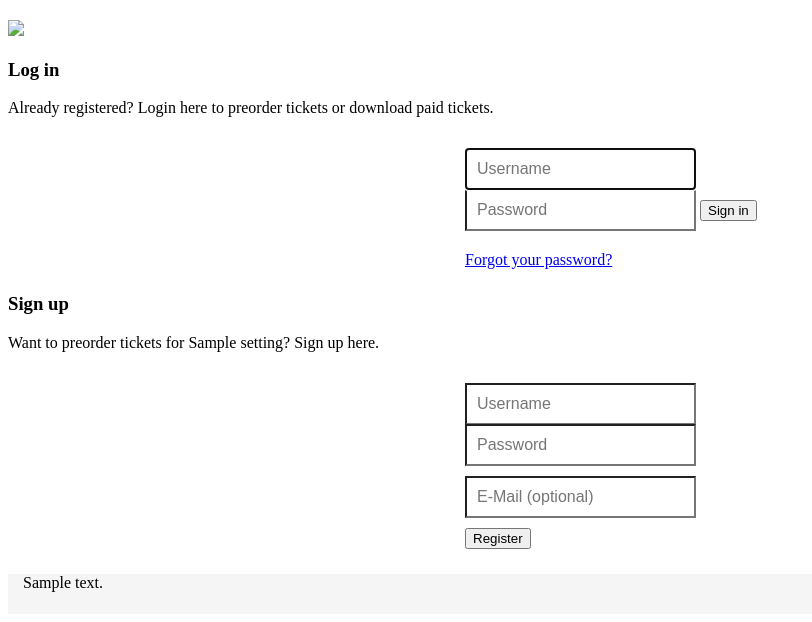
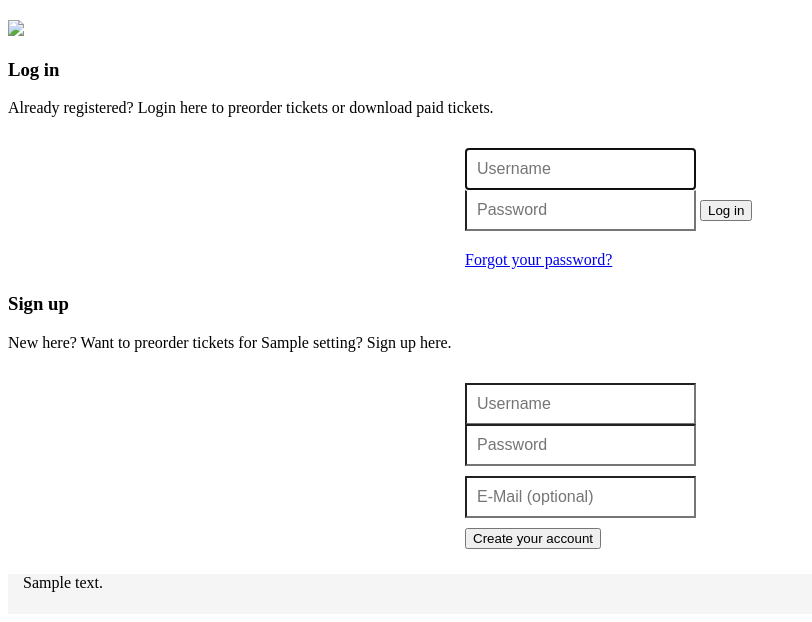
Before and after one commit to informancer/c4sh_preorder, a Django app: template c4sh_preorder/templates/default.html in a window 1280 px wide. Shown: the part 196-818 px from the top of the page, without its empty margins (0-812 px from the left). Run offline with Django 3.2, Linux system fonts and the light colour scheme; the template is opened without the code that fills it: most values are stand-ins (such as "Sample title", 1, 10 or a date in 2020).

Commit message:
some copy changes on default.html

```diff
--- a/c4sh_preorder/templates/base/form_login.html
+++ b/c4sh_preorder/templates/base/form_login.html
@@ -8,6 +8,6 @@
 	{% csrf_token %}
 	<input type="text" class="form-control" placeholder="{% trans "Username" %}" name="username" autofocus>
 	<input type="password" class="form-control" placeholder="{% trans "Password" %}" name="password">
-	<button class="btn btn-lg btn-primary btn-block" type="submit">{% trans "Sign in" %}</button>
+	<button class="btn btn-lg btn-primary btn-block" type="submit">{% trans "Log in" %}</button>
 	<div style="margin-top:10px;margin-bottom:-10px;"><a href="{% url "password-reset" %}">{% trans "Forgot your password?"%}</a></div>
 </form>
--- a/c4sh_preorder/templates/base/form_signup.html
+++ b/c4sh_preorder/templates/base/form_signup.html
@@ -28,5 +28,5 @@
 	<input type="text" class="form-control" placeholder="{% trans "E-Mail (optional)" %}" value="{% if signup_page %}{{signupform.email.value}}{% endif %}" name="email">
 	</div>
 
-	<button class="btn btn-lg btn-success btn-block" type="submit">{% trans "Register" %}</button>
+	<button class="btn btn-lg btn-success btn-block" type="submit">{% trans "Create your account" %}</button>
 </form>
--- a/c4sh_preorder/templates/default.html
+++ b/c4sh_preorder/templates/default.html
@@ -58,12 +58,12 @@
           </div>
         </div>
         <div class="col-sm-6">
-          <div class="panel panel-default">
+          <div class="panel panel-success">
             <div class="panel-heading">
               <h3 class="panel-title">Sign up</h3>
             </div>
             <div class="panel-body">
-              <p>{% blocktrans with event=settings.EVENT_NAME_SHORT%}Want to preorder tickets for {{event}}? Sign up here.{% endblocktrans %}</p>
+              <p>{% blocktrans with event=settings.EVENT_NAME_SHORT%}New here? Want to preorder tickets for {{event}}? Sign up here.{% endblocktrans %}</p>
               {% include "base/form_signup.html" %}
             </div>
           </div>
```
